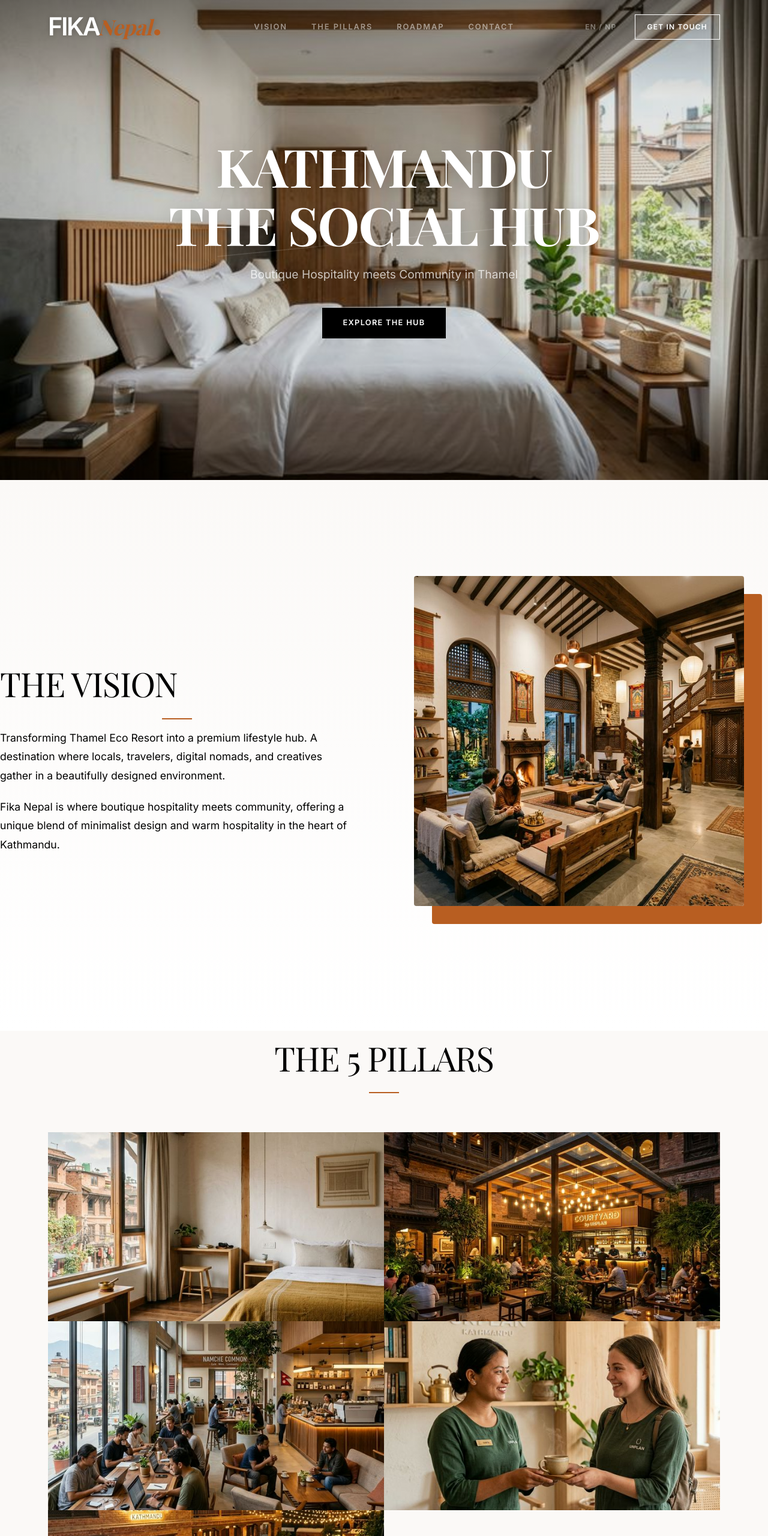
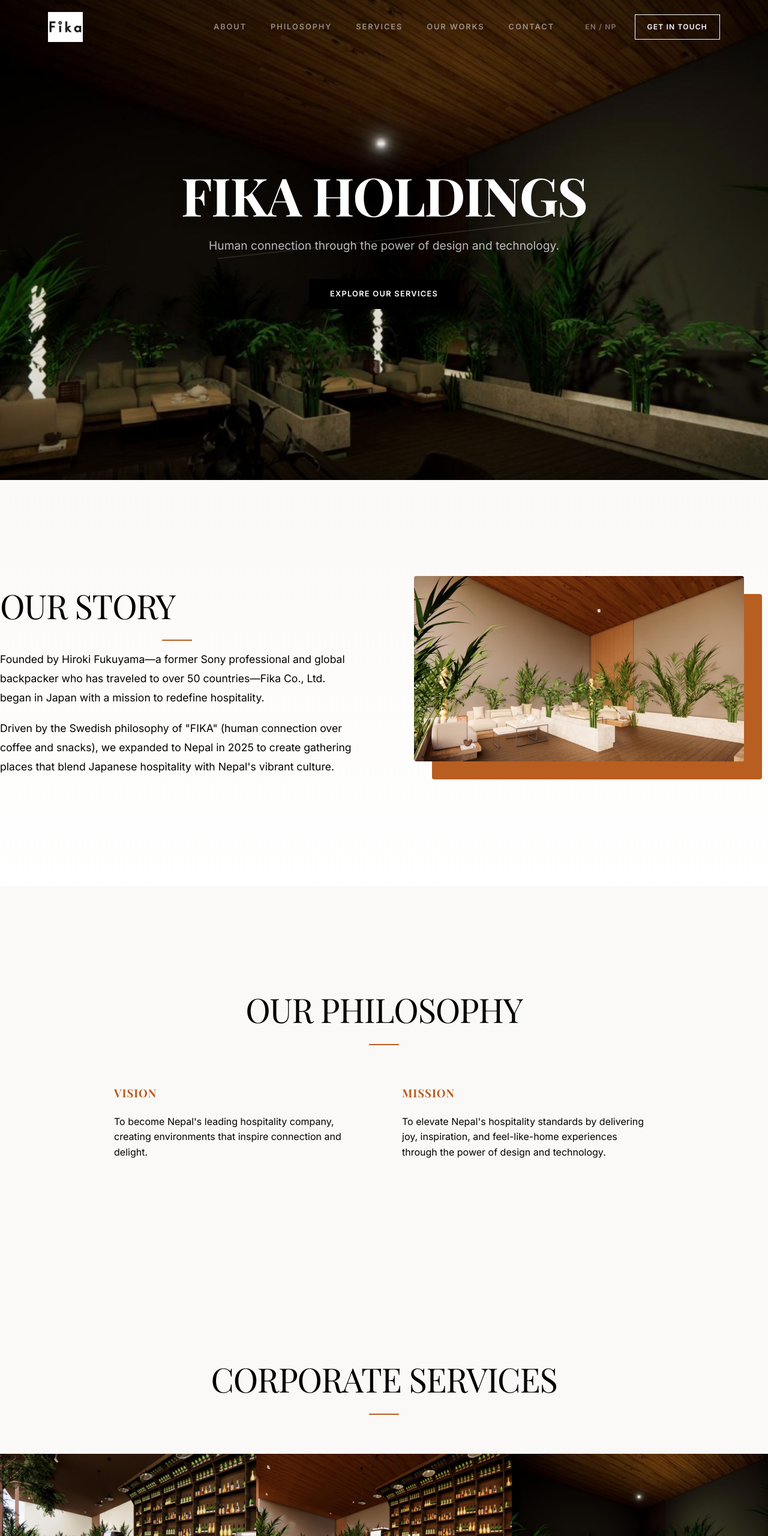
Before and after one commit to reportostech-sudo/fikanepal, a website built with Vite: page index.html in a window 1280 px wide. Shown: the top 2560 px of the page at 60% size. Built offline with nearby package versions, Linux system fonts and the light colour scheme; a web font is replaced by a local one.

Commit message:
Transform website to Fika Holdings corporate landing page with high-quality renders and updated branding

```diff
--- a/index.html
+++ b/index.html
@@ -4,21 +4,22 @@
     <meta charset="UTF-8" />
     <link rel="icon" type="image/svg+xml" href="/vite.svg" />
     <meta name="viewport" content="width=device-width, initial-scale=1.0" />
-    <title>UNPLAN Kathmandu | The Social Hub</title>
+    <title>Fika Holdings | Hospitality & Real Estate Development</title>
     <link rel="stylesheet" href="./style.css">
   </head>
   <body>
     <header>
       <div class="logo">
         <a href="/">
-          <span class="fika">Fika</span><span class="nepal">Nepal</span><span class="dot"></span>
+          <img src="./fika-logo.jpg" alt="Fika Holdings" class="logo-img">
         </a>
       </div>
       <div class="nav-links-wrapper">
         <nav class="nav-links">
-          <a href="#vision">Vision</a>
-          <a href="#pillars">The Pillars</a>
-          <a href="#roadmap">Roadmap</a>
+          <a href="#about">About</a>
+          <a href="#philosophy">Philosophy</a>
+          <a href="#services">Services</a>
+          <a href="#portfolio">Our Works</a>
           <a href="#contact">Contact</a>
         </nav>
       </div>
@@ -36,121 +37,113 @@
     <main>
       <section class="hero">
         <div class="hero-slider">
-          <div class="slide active" style="background-image: url('/hero-1.png');"></div>
-          <div class="slide" style="background-image: url('/hero-2.png');"></div>
-          <div class="slide" style="background-image: url('/hero-3.png');"></div>
+          <div class="slide active" style="background-image: url('/fika-bar-1.jpg');"></div>
+          <div class="slide" style="background-image: url('/fika-night.jpg');"></div>
+          <div class="slide" style="background-image: url('/fika-lounge-1.jpg');"></div>
         </div>
         <div class="compass-bg"></div>
         <div class="hero-content">
-          <h1 id="hero-title">Kathmandu<br>The Social Hub</h1>
-          <p id="hero-subtitle">Boutique Hospitality meets Community in Thamel</p>
-          <a href="#pillars" class="btn btn-black">Explore the Hub</a>
+          <h1 id="hero-title">Fika Holdings</h1>
+          <p id="hero-subtitle">Human connection through the power of design and technology.</p>
+          <a href="#services" class="btn btn-black">Explore Our Services</a>
         </div>
       </section>
 
-      <section id="vision" class="vision container">
+      <section id="about" class="vision container section-padding">
         <div class="vision-grid reveal">
           <div class="vision-content">
-            <h2 class="section-title" style="text-align: left; margin-bottom: 30px;">The Vision</h2>
+            <h2 class="section-title" style="text-align: left; margin-bottom: 30px;">Our Story</h2>
             <p style="font-size: 1.1rem; line-height: 1.8; margin-bottom: 20px;">
-              Transforming Thamel Eco Resort into a premium lifestyle hub. A destination where locals, travelers, digital nomads, and creatives gather in a beautifully designed environment.
+              Founded by Hiroki Fukuyama—a former Sony professional and global backpacker who has traveled to over 50 countries—Fika Co., Ltd. began in Japan with a mission to redefine hospitality.
             </p>
-            <p style="font-size: 1.1rem; line-height: 1.8;">
-              Fika Nepal is where boutique hospitality meets community, offering a unique blend of minimalist design and warm hospitality in the heart of Kathmandu.
+            <p style="font-size: 1.1rem; line-height: 1.8; margin-bottom: 20px;">
+              Driven by the Swedish philosophy of "FIKA" (human connection over coffee and snacks), we expanded to Nepal in 2025 to create gathering places that blend Japanese hospitality with Nepal's vibrant culture.
             </p>
           </div>
           <div class="vision-image-wrapper">
-             <img src="./vision_image.png" alt="Fika Nepal Vision">
+             <img src="./fika-lounge-1.jpg" alt="Fika Holdings Lounge">
           </div>
         </div>
       </section>
 
-      <section id="pillars" class="container">
-        <h2 class="section-title">The 5 Pillars</h2>
+      <section id="philosophy" class="container section-padding reveal">
+        <div style="max-width: 900px; margin: 0 auto; text-align: center;">
+          <h2 class="section-title">Our Philosophy</h2>
+          <div style="display: grid; grid-template-columns: 1fr 1fr; gap: 60px; text-align: left; margin-top: 60px;">
+            <div>
+              <h3 style="color: var(--color-orange); margin-bottom: 20px;">Vision</h3>
+              <p>To become Nepal's leading hospitality company, creating environments that inspire connection and delight.</p>
+            </div>
+            <div>
+              <h3 style="color: var(--color-orange); margin-bottom: 20px;">Mission</h3>
+              <p>To elevate Nepal's hospitality standards by delivering joy, inspiration, and feel-like-home experiences through the power of design and technology.</p>
+            </div>
+          </div>
+        </div>
+      </section>
+
+      <section id="services" class="container section-padding reveal">
+        <h2 class="section-title">Corporate Services</h2>
         <div class="pillars-grid">
           <div class="pillar-card">
-             <img src="./pillar-rooms.png" class="pillar-image" alt="Rooms">
+             <img src="./fika-bar-2.jpg" class="pillar-image" alt="Real Estate Development">
              <div class="pillar-info">
-               <h3>Boutique Rooms</h3>
-               <p>Clean, modern minimalist aesthetic.</p>
+               <h3>Real Estate Development</h3>
+               <p>Hospitality-focused development & rebranding.</p>
              </div>
           </div>
           <div class="pillar-card">
-             <img src="./pillar-courtyard.png" class="pillar-image" alt="Courtyard by UNPLAN">
+             <img src="./fika-bar-3.jpg" class="pillar-image" alt="Business Investment">
              <div class="pillar-info">
-               <h3>Courtyard by UNPLAN</h3>
-               <p>The bistro and bar centerpiece.</p>
+               <h3>Investment & Advisory</h3>
+               <p>Hotel/Hostel business advisory & services.</p>
              </div>
           </div>
           <div class="pillar-card">
-             <img src="./pillar-lounge.png" class="pillar-image" alt="Social Lounge">
+             <img src="./fika-night.jpg" class="pillar-image" alt="Service Development">
              <div class="pillar-info">
-               <h3>Social Lounge</h3>
-               <p>Hybrid cafe, co-work & evening lounge.</p>
-             </div>
-          </div>
-          <div class="pillar-card">
-             <img src="./pillar-hospitality.png" class="pillar-image" alt="Hospitality">
-             <div class="pillar-info">
-               <h3>UNPLAN Hospitality</h3>
-               <p>Minimal but warm Japanese approach.</p>
-             </div>
-          </div>
-          <div class="pillar-card">
-             <img src="./pillar-events.png" class="pillar-image" alt="Events">
-             <div class="pillar-info">
-               <h3>Community Events</h3>
-               <p>Workshops, markets & DJ evenings.</p>
+               <h3>Service Development</h3>
+               <p>Specialized service for hotels & dormitories.</p>
              </div>
           </div>
         </div>
       </section>
 
-      <section id="roadmap" class="roadmap">
+      <section id="portfolio" class="roadmap section-padding">
         <div class="container">
-          <h2 class="section-title">Roadmap to Opening</h2>
+          <h2 class="section-title">Our Portfolio</h2>
           <div class="timeline">
             <div class="timeline-item">
-              <div class="timeline-date">FEB - MAR</div>
+              <div class="timeline-date">APR 2026</div>
               <div class="timeline-content">
-                <h3>Outdoor Bar & Canopy Build</h3>
-                <p>Creating the structural heart of the social hub.</p>
+                <h3>UNPLAN Kathmandu</h3>
+                <p>The flagship social hub featuring UNPLAN SOCIAL Dining & Bar. Opening in Thamel.</p>
               </div>
             </div>
             <div class="timeline-item">
-              <div class="timeline-date">APRIL</div>
+              <div class="timeline-date">JUL 2026</div>
               <div class="timeline-content">
-                <h3>Restaurant Opening</h3>
-                <p>First phase of the culinary experience begins.</p>
-              </div>
-            </div>
-            <div class="timeline-item">
-              <div class="timeline-date">JUN - JUL</div>
-              <div class="timeline-content">
-                <h3>Room + Kitchen Renovation</h3>
-                <p>Finalizing the boutique stay experience.</p>
-              </div>
-            </div>
-            <div class="timeline-item">
-              <div class="timeline-date">AUGUST</div>
-              <div class="timeline-content">
-                <h3>Grand Opening</h3>
-                <p>Unveiling Fika Kathmandu to the world.</p>
+                <h3>UNPLAN Pokhara</h3>
+                <p>Expansion to Nepal's adventure capital, bringing our signature community-focused stay.</p>
               </div>
             </div>
           </div>
+        </div>
+      </section>
       <section id="contact" class="container reveal">
         <h2 class="section-title">Get in Touch</h2>
         <div class="contact-container">
           <div class="contact-info">
-            <h3>Visit Us</h3>
-            <p>Thamel, Kathmandu, Nepal</p>
-            <p>Located at the former Thamel Eco Resort</p>
+            <h3>Corporate Office</h3>
+            <p>Thamel-17, Kathmandu, Nepal</p>
+            <p>Fika Holdings Pvt. Ltd.</p>
             <br>
-            <h3>Follow Us</h3>
+            <h3>Connect</h3>
             <div class="social-links">
-              <a href="#">Instagram</a>
-              <a href="#">Facebook</a>
+              <p>thamel@fikanepal.com</p>
+              <div style="margin-top: 10px;">
+                <a href="#">Instagram</a> | <a href="#">LinkedIn</a>
+              </div>
             </div>
           </div>
           <form class="contact-form">
@@ -174,19 +167,20 @@
         <div class="footer-grid">
           <div class="footer-brand">
             <div class="logo">
-              <span class="fika">Fika</span><span class="nepal">Nepal</span><span class="dot"></span>
+              <img src="./fika-logo.jpg" alt="Fika Holdings" class="logo-img footer-logo-img">
             </div>
-            <p>The Social Hub in the heart of Thamel.</p>
+            <p>Elevating Nepal's hospitality standards through design and technology.</p>
           </div>
           <div class="footer-links">
-            <h4>Quick Links</h4>
-            <a href="#vision">Vision</a>
-            <a href="#pillars">The Pillars</a>
-            <a href="#roadmap">Roadmap</a>
+            <h4>Company</h4>
+            <a href="#about">Our Story</a>
+            <a href="#philosophy">Philosophy</a>
+            <a href="#services">Services</a>
+            <a href="#portfolio">Our Works</a>
           </div>
           <div class="footer-contact">
-            <h4>Contact</h4>
-            <p>Thamel, Kathmandu</p>
+            <h4>Address</h4>
+            <p>Thamel-17, Kathmandu</p>
             <p>thamel@fikanepal.com</p>
           </div>
         </div>
--- a/style.css
+++ b/style.css
@@ -12,6 +12,8 @@
   /* Typography */
   --font-heading: 'Playfair Display', serif;
   --font-body: 'Inter', sans-serif;
+
+  --transition-smooth: all 0.6s cubic-bezier(0.16, 1, 0.3, 1);
 
   /* Layout */
   --container-max-width: 1440px;
@@ -144,37 +146,22 @@ header .logo .fika {
   color: var(--color-black);
 }
 
-.logo .fika {
-  font-family: var(--font-body);
-  font-weight: 900;
-  font-size: 2.6rem;
-  letter-spacing: -0.06em;
-  text-transform: uppercase;
-  color: var(--color-black);
-  line-height: 1;
+.logo-img {
+  height: 50px;
+  width: auto;
+  display: block;
 }
 
-.logo .nepal {
-  font-family: var(--font-heading);
-  font-weight: 700;
-  font-size: 2.2rem;
-  letter-spacing: -0.02em;
-  margin-left: -2px;
-  color: var(--color-orange);
-  font-style: italic;
-  text-transform: none;
-  line-height: 1;
+header.scrolled .logo-img {
+  height: 40px;
 }
 
-.logo .dot {
-  width: 10px;
-  height: 10px;
-  background: var(--color-orange);
-  border-radius: 50%;
-  display: inline-block;
-  margin-left: 4px;
-  box-shadow: 0 0 10px rgba(184, 94, 33, 0.3);
+.footer-logo-img {
+  filter: invert(1); /* Inverts black text on white bg to white text on black bg */
+  height: 60px;
 }
+
+/* .logo .nepal, .logo .holdings styles removed as logo is now image-based */
 
 .nav-links-wrapper {
   position: absolute;
@@ -391,7 +378,11 @@ header .logo .fika {
 
 /* Sections */
 section {
-  padding: var(--section-padding);
+  padding: var(--spacing-md) 0;
+}
+
+.section-padding {
+  padding: var(--spacing-lg) 0;
 }
 
 .section-title {
@@ -601,6 +592,7 @@ section {
   position: relative;
   padding-right: 40px;
   padding-bottom: 40px;
+  overflow: visible;
 }
 
 .vision-image-wrapper img {
```
Also changed, not shown: fika-bar-1.jpg (added), fika-bar-2.jpg (added), fika-bar-3.jpg (added), fika-logo.jpg (added), fika-lounge-1.jpg (added), fika-night.jpg (added).
